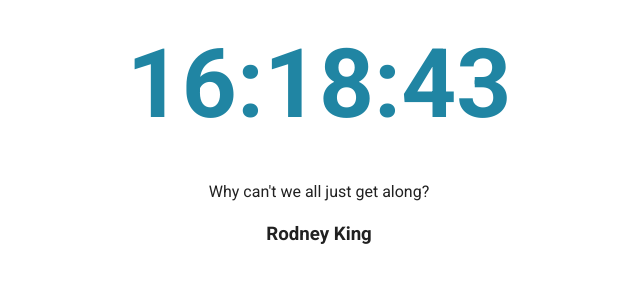
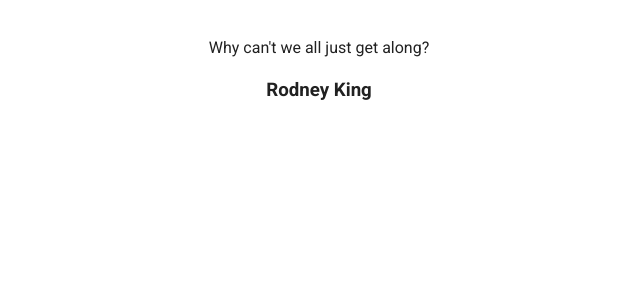
Before and after one commit to rustyeddy/spa, a Vue app in the folder examples/app/: page / in a window 1280 px wide. Shown: the top 300 px of the page, without its empty margins (321-961 px from the left). Built offline with nearby package versions, Linux system fonts and the light colour scheme; what vue-native-websocket would draw is missing.

Commit message:
passing json messages from server to client over websocket

```diff
--- a/examples/app/src/components/Clock.vue
+++ b/examples/app/src/components/Clock.vue
@@ -2,7 +2,7 @@
   <v-container>
     <v-row class="text-center">
       <v-col cols="12">
-          <h1>{{ datestr }}</h1>
+          <h1>{{ timeStr  }}</h1>
       </v-col>
     </v-row>
   </v-container>
@@ -11,18 +11,9 @@
 <script>
  export default {
      name: 'Clock',
-     data() {
-         return {
-             datetime: "10:10 10/10/2020"
-         }
-     },
      computed: {
-         datestr() {
-             var time = new Date();
-             var timestr = time.getHours() + ":" +
-                           time.getMinutes() + ":" +
-                           time.getSeconds();
-             return timestr
+         timeStr() {
+             return this.$store.state.time
          }
      }
  }
--- a/examples/app/src/main.js
+++ b/examples/app/src/main.js
@@ -7,6 +7,7 @@ import VueNativeSock from 'vue-native-websocket'
 
 Vue.use(VueNativeSock, 'ws://localhost:1233/ws', {
     store: store,
+    format: "json",
     reconnection: true,
     reconnectionAttempts: 5,
     reconnectionDelay: 3000,
--- a/examples/app/src/store/index.js
+++ b/examples/app/src/store/index.js
@@ -22,8 +22,9 @@ export default new Vuex.Store({
             state.socket.isConnected = false
         },
         SOCKET_ONMESSAGE(state, event) {
-            console.log("ONMESSAGE", event)
-            state.socket.message = event;
+            console.log("ONMESSAGE", event.data)
+            state.socket.message = event.data;
+            console.log("message: ", state.socket.message)
         },
         SOCKET_ONERROR(state, event)  {
             console.error(state, event)
@@ -39,8 +40,9 @@ export default new Vuex.Store({
         }
     },
     actions: {
-        handleTimeChange: function({ dispatch }, msg) {
-            dispatch('settime', msg)
+        setTime({ commit }, msg) {
+            console.log("setTime: ", msg)
+            commit('SET_TIME', msg.time)
         }
     },
     modules: {
```
Also changed, not shown: 1 other file (tests, documents, lock files or other folders). Lines whose indentation alone changed are shown as unchanged.
